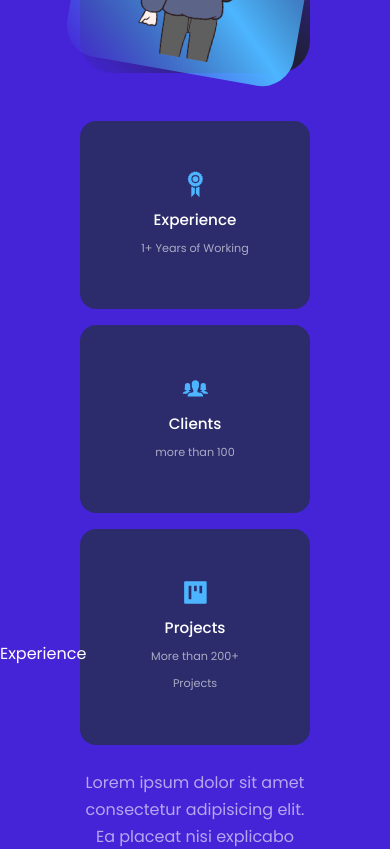
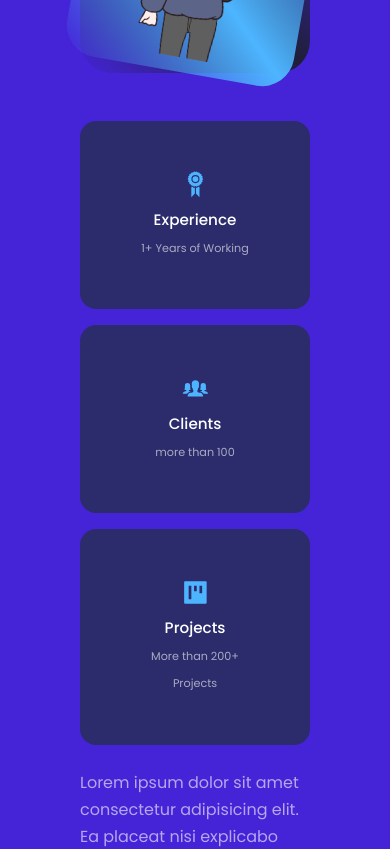
Before and after one commit to Av1nay/Portfolio, a React (Create React App) app: page / in a window 390 px wide. Shown: the part 1320-2169 px from the top of the page. Built offline with nearby package versions, Linux system fonts and the light colour scheme.

Commit message:
about section added

```diff
--- a/src/components/about/About.js
+++ b/src/components/about/About.js
@@ -36,9 +36,9 @@ const About = () =>{
                         </article>
                     </div>
                     <p>
-                            Lorem ipsum dolor sit amet consectetur adipisicing elit. Ea placeat nisi explicabo doloremque, tempore corporis dolores deleniti iusto soluta tempora mollitia maxime. Iste minima voluptate minus nostrum. Minima, asperiores temporibus.
-                        </p>
-                        <a href="#contact" className='btn btn-primary'>Let's Talk</a>
+                        Lorem ipsum dolor sit amet consectetur adipisicing elit. Ea placeat nisi explicabo doloremque, tempore corporis dolores deleniti iusto soluta tempora mollitia maxime. Iste minima voluptate minus nostrum. Minima, asperiores temporibus.
+                    </p>
+                    <a href="#contact" className='btn btn-primary'>Let's Talk</a>
                 </div>
             </div>
         </section>
--- a/src/components/about/about.css
+++ b/src/components/about/about.css
@@ -66,9 +66,16 @@
 }
 
 @media screen and (max-width:1024px) {
+    #about{
+        height: 100%;
+    }
     .about_container{
         grid-template-columns: 1fr;
         gap: 0;
+    }
+
+    .about_content{
+        margin:0 auto;
     }
 
     .about_me{
@@ -78,6 +85,11 @@
 
     .about_content p{
         margin: 1rem;
+    }
+
+    .about_content a{
+        display: flex;
+        margin: 0 auto;
     }
 }
 
@@ -91,9 +103,19 @@
         gap: 1rem;
     }
     .about_content{
-        text-align: center;
+        margin: 0 auto;
+        display: block;
     }
     .about_content p{
         margin: 1.5rem 0;
     }
+    .about_container{
+        grid-template-columns: 1fr;
+        gap: 0;
+
+    }
+    .about_content a{
+        display: flex;
+        margin: 0 auto;
+    }
 }
```
